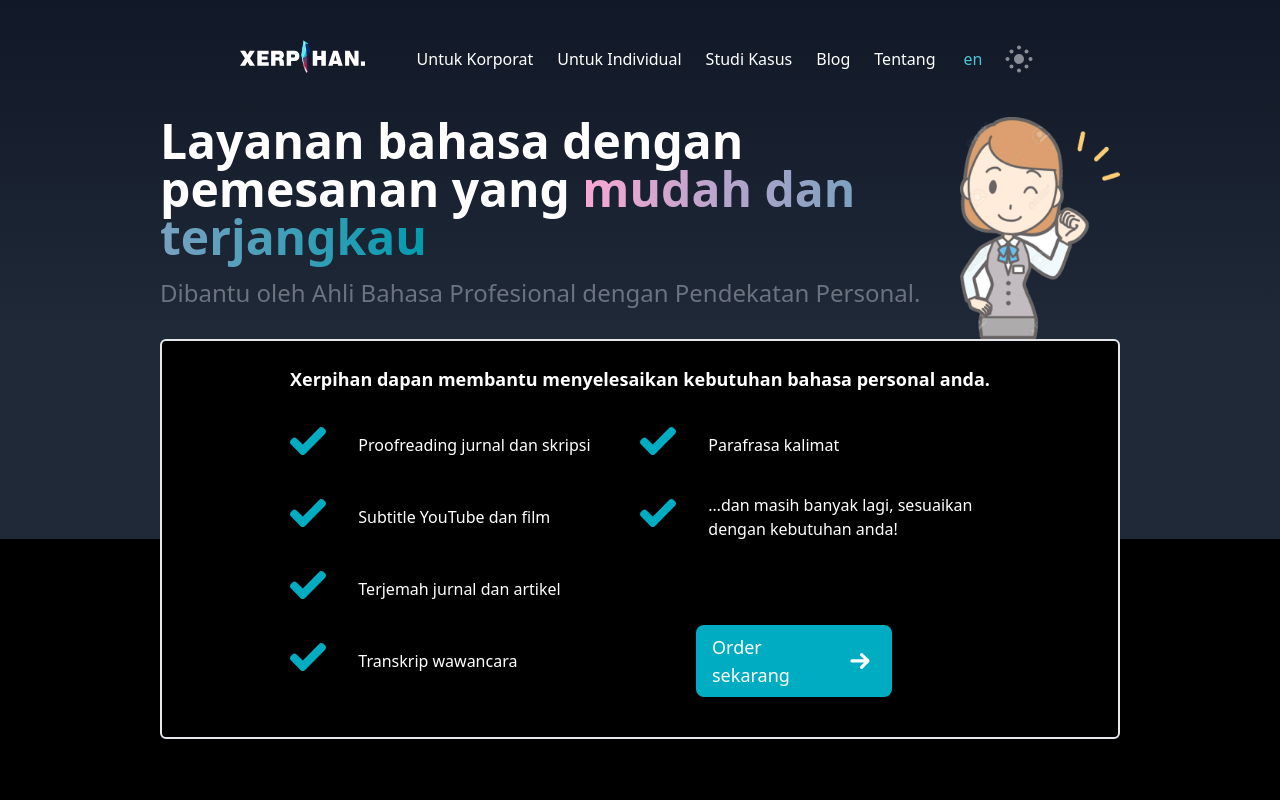
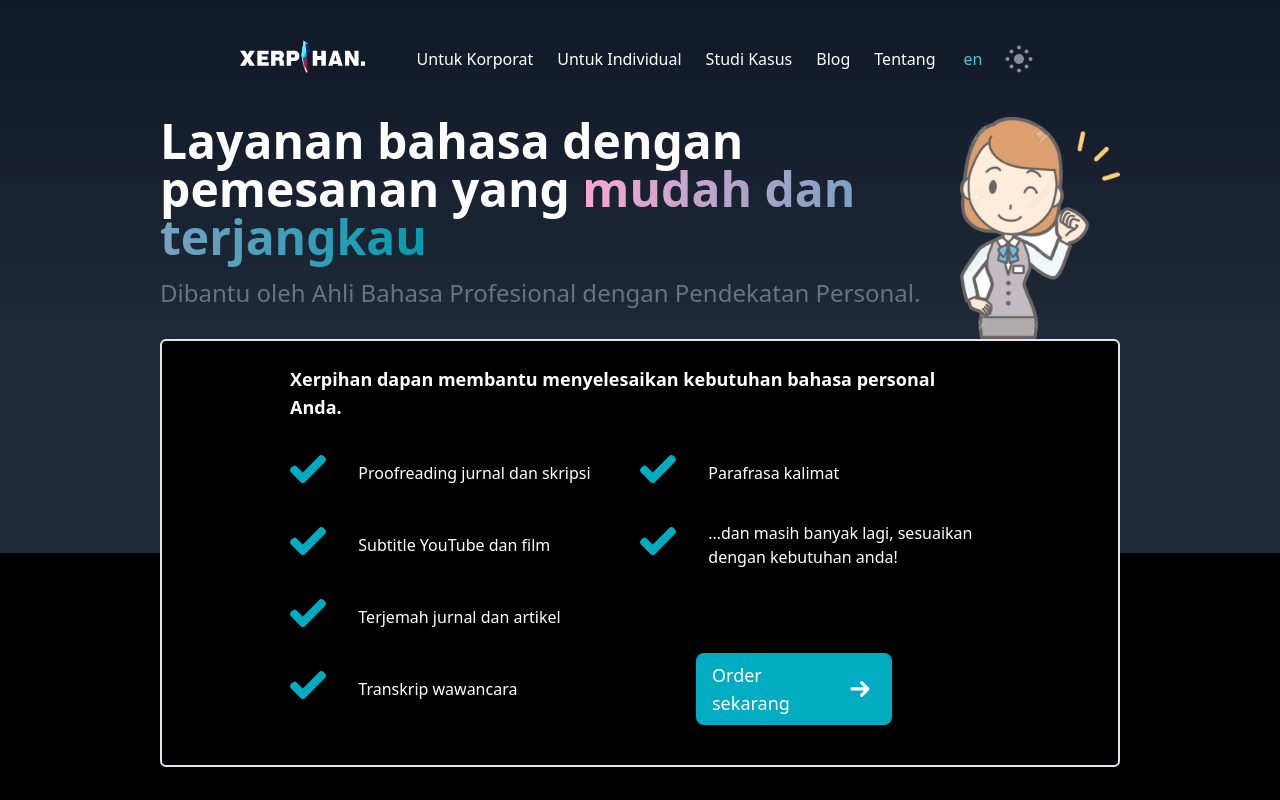
Before and after one commit to yasanugroho/silver-doodle, a Next.js app: page /for-individuals in a window 1280 px wide. Shown: the top 800 px of the page. Built offline with nearby package versions, Linux system fonts and the light colour scheme; what @tailwindcss/typography would draw is missing.

Commit message:
Update for-individuals.tsx

```diff
--- a/pages/for-individuals.tsx
+++ b/pages/for-individuals.tsx
@@ -59,8 +59,8 @@
               <h2 className="text-lg text-black dark:text-white">
                 {_(
                   l,
-                  'Xerpihan dapan membantu menyelesaikan kebutuhan bahasa personal anda.',
-                  'Xerpihan can help you menyelesaikan kebutuhan bahasa personal anda.',
+                  'Xerpihan dapan membantu menyelesaikan kebutuhan bahasa personal Anda.',
+                  'Xerpihan can help you menyelesaikan kebutuhan bahasa personal Anda.',
                 )}
               </h2>
               <ul className="block md:grid grid-flow-col md:grid-cols-2 md:grid-rows-4 my-4 ">
```
